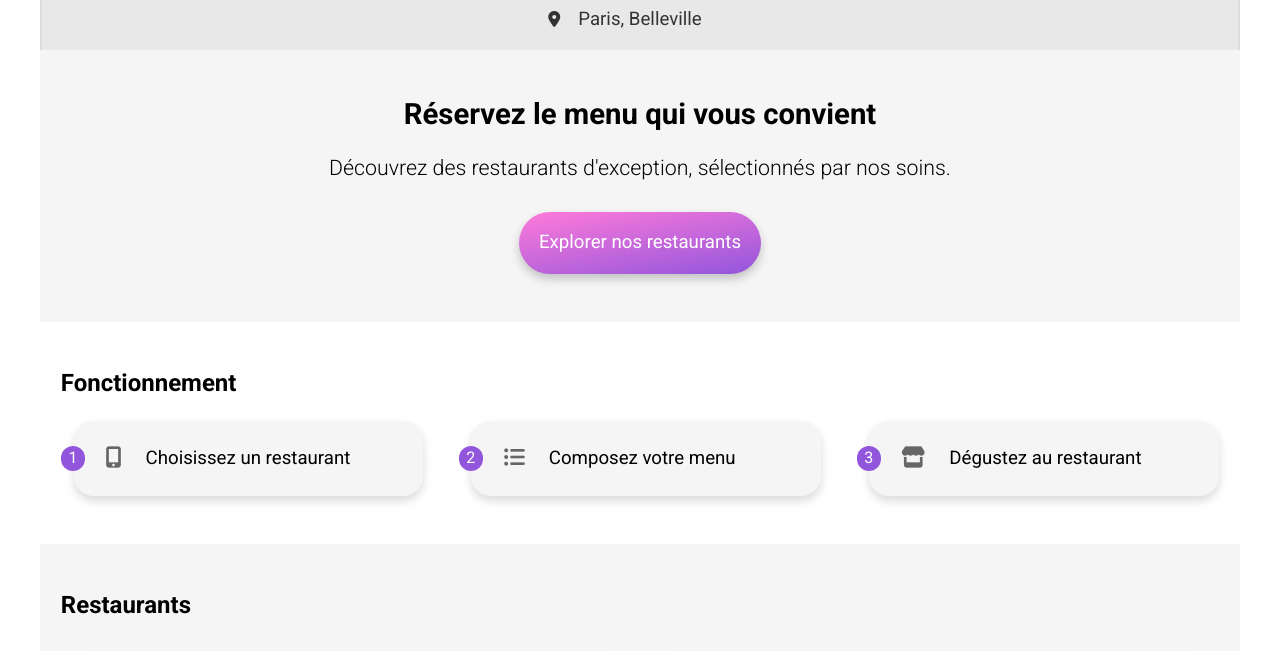
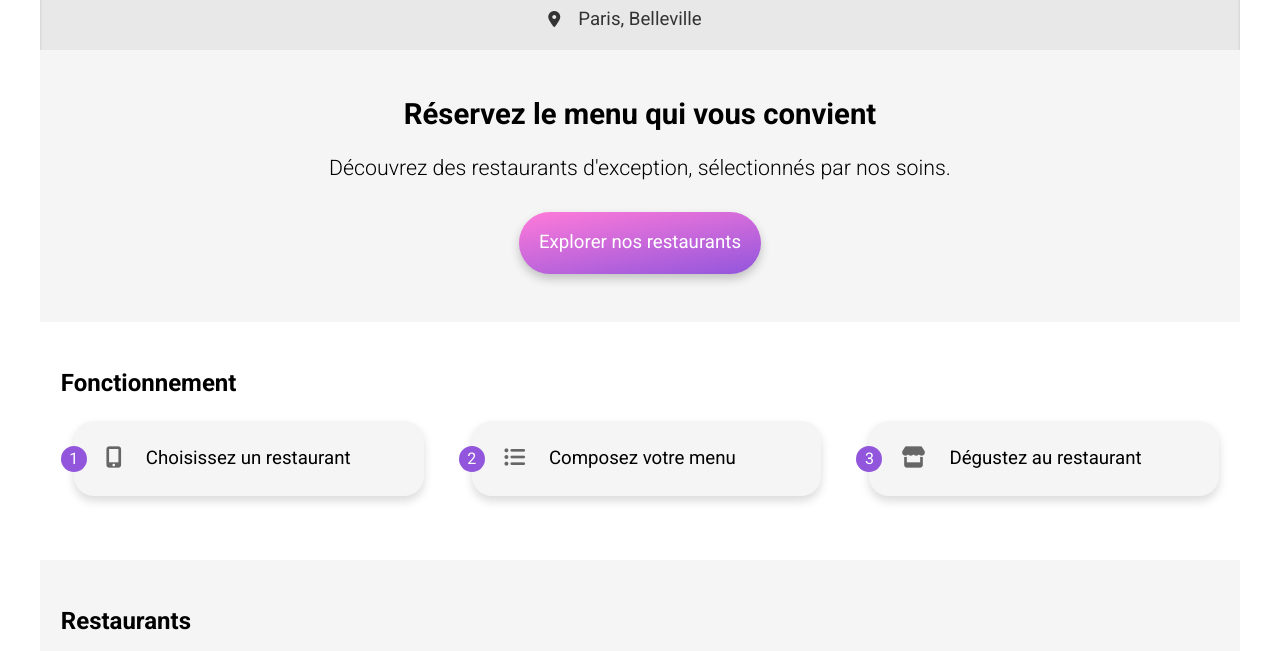
Before and after one commit to LalyroseWebdev/Ohmyfood, a website: page index.html in a window 1280 px wide. Shown: the part 80-731 px from the top of the page. Drawn offline with Linux system fonts and the light colour scheme; a web font is replaced by a local one.

Commit message:
better tuto: adaptative variables etc

```diff
--- a/sass/layout/index/_tutorial.scss
+++ b/sass/layout/index/_tutorial.scss
@@ -9,8 +9,7 @@
     // Steps list
     &__list {
         @include mix.flex(column, center, stretch, 1.5rem);
-        margin: 0;
-        padding: 0 0 0 0.8rem;
+        padding-left: calc(vi.$size-tuto-number / 2); // Circle centered on left border
 
         // Large screens and above
         @media only screen and (min-width: vg.$screen-lg) {
--- a/sass/utils/_mixins.scss
+++ b/sass/utils/_mixins.scss
@@ -63,7 +63,7 @@
     font-size: vg.$size-btn-like;
 }
 
-// Menu section title's decorative underline
+// Menu headings decorative underline
 @mixin menu-underline {
     content: '';
     position: absolute;
@@ -89,9 +89,9 @@
 }
 
 @mixin tutorial-number {
-    @include circle-center(calc(vg.$size-text * 1.3)); // Circle height adapts to font-size
+    @include circle-center(vi.$size-tuto-number); // Circle height adapts to font-size
     position: absolute;
-    left: -0.8rem;
+    left: calc(vi.$size-tuto-number / -2);
     font-size: calc(vg.$size-text - 2pt); // Number font-size slightly smaller than text
     color: white;
     background-color: vg.$color-primary;
--- a/sass/utils/variables/_var-index.scss
+++ b/sass/utils/variables/_var-index.scss
@@ -4,6 +4,7 @@
 $size-index-h2: 22pt;
 
 // Tutorial
+$size-tuto-number: calc(vg.$size-text * 1.4); // Number size adapts to text
 $size-tuto-icon: calc(vg.$size-text + 2pt); // Icon size adapts to text
 $radius-tutorial-step: 20px;
 
```
Also changed, not shown: css/styles.css, 1 other file.
